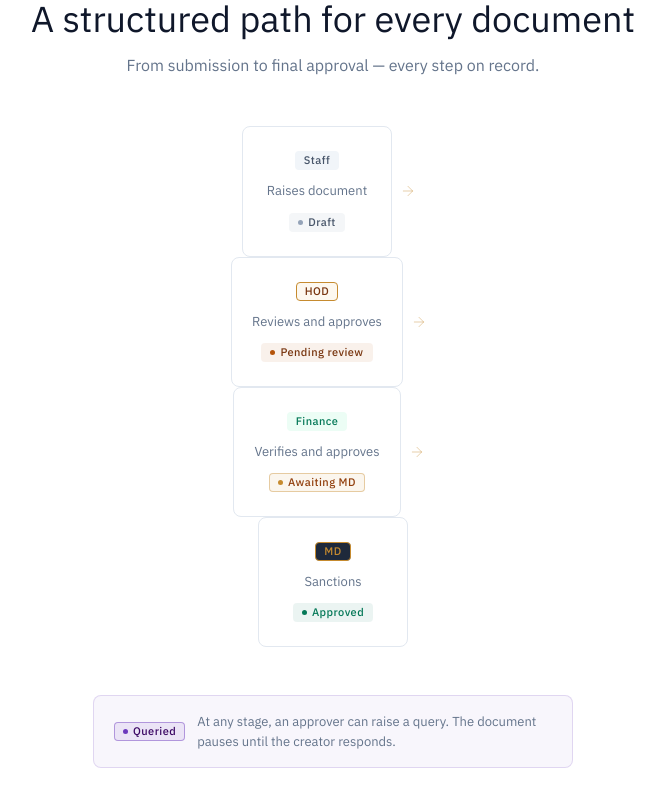
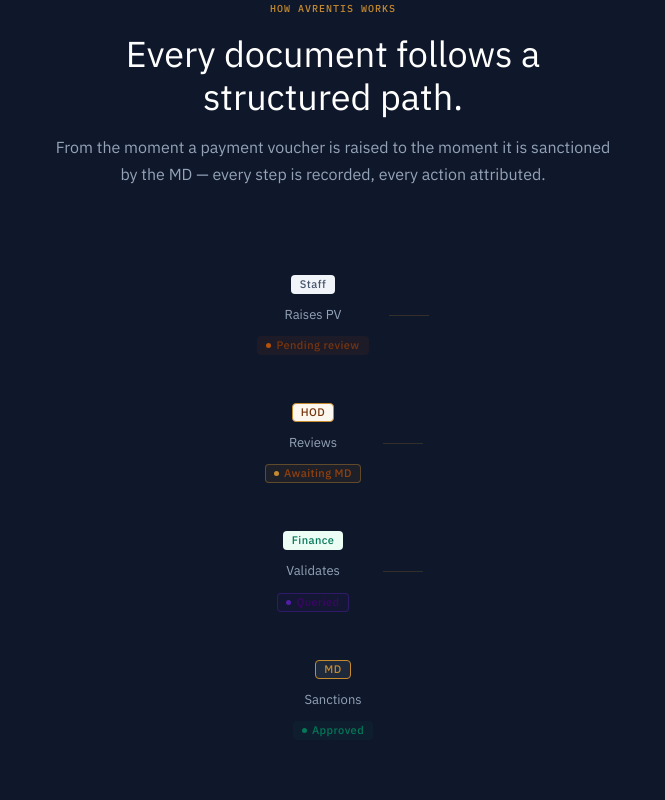
Before and after one commit to avrentishq/avrentis-site, a Next.js app: page / in a window 1280 px wide. Shown: the part 2840-3640 px from the top of the page, without its empty margins (307-972 px from the left). Built offline with nearby package versions, Linux system fonts and the light colour scheme.

Commit message:
V2: Rebuild approval chain on dark bg with feature callouts

```diff
--- a/src/components/sections/approval-chain.tsx
+++ b/src/components/sections/approval-chain.tsx
@@ -1,71 +1,94 @@
 "use client";
 
 import { motion } from "framer-motion";
-import { ArrowRight } from "lucide-react";
 import { StatusBadge, RoleBadge } from "@/components/ui/badge";
 import { fadeUp, stagger } from "@/lib/animations";
 
 const CHAIN_STEPS: {
   role: "staff" | "hod" | "finance" | "md";
   action: string;
-  status: "draft" | "submitted" | "under_review" | "approved";
+  status: "submitted" | "under_review" | "queried" | "approved";
 }[] = [
-  { role: "staff", action: "Raises document", status: "draft" },
-  { role: "hod", action: "Reviews and approves", status: "submitted" },
-  { role: "finance", action: "Verifies and approves", status: "under_review" },
+  { role: "staff", action: "Raises PV", status: "submitted" },
+  { role: "hod", action: "Reviews", status: "under_review" },
+  { role: "finance", action: "Validates", status: "queried" },
   { role: "md", action: "Sanctions", status: "approved" },
+];
+
+const CALLOUTS = [
+  "Immutable audit record",
+  "Role-based authority",
+  "Real-time status tracking",
 ];
 
 export function ApprovalChain() {
   return (
-    <section style={{ backgroundColor: "#ffffff", padding: "96px 24px" }}>
+    <section style={{ backgroundColor: "#0f172a", padding: "100px 24px" }}>
       <div
         style={{
           maxWidth: "1200px",
           margin: "0 auto",
           display: "flex",
           flexDirection: "column",
-          gap: "48px",
+          gap: "64px",
           alignItems: "center",
         }}
       >
-        <div style={{ textAlign: "center", maxWidth: "640px" }}>
+        {/* Header */}
+        <div style={{ textAlign: "center", maxWidth: "560px" }}>
+          <motion.span
+            {...fadeUp}
+            style={{
+              fontFamily: "'IBM Plex Mono', monospace",
+              fontWeight: 500,
+              fontSize: "10px",
+              letterSpacing: "0.1em",
+              textTransform: "uppercase" as const,
+              color: "#C68B2F",
+              display: "block",
+              marginBottom: "16px",
+            }}
+          >
+            HOW AVRENTIS WORKS
+          </motion.span>
           <motion.h2
-            {...fadeUp}
+            {...stagger(1)}
             style={{
               fontFamily: "'IBM Plex Sans', system-ui, sans-serif",
               fontWeight: 400,
               fontSize: "36px",
-              color: "#0f172a",
+              color: "#ffffff",
               lineHeight: 1.2,
-              margin: "0 0 12px",
+              margin: "0 0 16px",
             }}
           >
-            A structured path for every document
+            Every document follows a structured path.
           </motion.h2>
           <motion.p
-            {...stagger(1)}
+            {...stagger(2)}
             style={{
               fontFamily: "'IBM Plex Sans', system-ui, sans-serif",
               fontWeight: 400,
               fontSize: "16px",
-              color: "#64748b",
+              color: "#94a3b8",
               lineHeight: 1.65,
               margin: 0,
             }}
           >
-            From submission to final approval — every step on record.
+            From the moment a payment voucher is raised to the moment it is
+            sanctioned by the MD — every step is recorded, every action
+            attributed.
           </motion.p>
         </div>
 
+        {/* Chain diagram */}
         <motion.div
-          {...stagger(2)}
+          {...stagger(3)}
           style={{
             display: "flex",
             flexDirection: "column",
-            gap: "0",
             width: "100%",
-            maxWidth: "800px",
+            maxWidth: "900px",
           }}
           className="lg:flex-row lg:items-center lg:justify-between"
         >
@@ -75,10 +98,10 @@
               style={{
                 display: "flex",
                 alignItems: "center",
-                gap: "0",
               }}
               className="flex-col lg:flex-row"
             >
+              {/* Step node */}
               <div
                 style={{
                   display: "flex",
@@ -86,10 +109,7 @@
                   alignItems: "center",
                   gap: "12px",
                   padding: "24px 20px",
-                  backgroundColor: "#ffffff",
-                  border: "0.5px solid #e2e8f0",
-                  borderRadius: "8px",
-                  minWidth: "150px",
+                  minWidth: "140px",
                   textAlign: "center",
                 }}
               >
@@ -99,7 +119,7 @@
                     fontFamily: "'IBM Plex Sans', system-ui, sans-serif",
                     fontWeight: 400,
                     fontSize: "13px",
-                    color: "#64748b",
+                    color: "#94a3b8",
                     lineHeight: 1.4,
                   }}
                 >
@@ -108,53 +128,70 @@
                 <StatusBadge status={step.status} />
               </div>
 
+              {/* Connecting line */}
               {i < CHAIN_STEPS.length - 1 && (
                 <div
+                  className="hidden lg:block"
                   style={{
-                    display: "flex",
-                    alignItems: "center",
-                    justifyContent: "center",
-                    padding: "8px",
+                    width: "40px",
+                    height: "0.5px",
+                    backgroundColor: "rgba(198,139,47,0.2)",
+                    flexShrink: 0,
                   }}
-                  className="rotate-90 lg:rotate-0"
-                >
-                  <ArrowRight
-                    size={16}
-                    color="rgba(198,139,47,0.4)"
-                    strokeWidth={1.5}
                 />
-                </div>
+              )}
+              {i < CHAIN_STEPS.length - 1 && (
+                <div
+                  className="lg:hidden"
+                  style={{
+                    width: "0.5px",
+                    height: "24px",
+                    backgroundColor: "rgba(198,139,47,0.2)",
+                    margin: "0 auto",
+                  }}
+                />
               )}
             </div>
           ))}
         </motion.div>
 
+        {/* Feature callouts */}
         <motion.div
-          {...stagger(3)}
+          {...stagger(4)}
           style={{
             display: "flex",
             alignItems: "center",
-            gap: "12px",
-            padding: "16px 20px",
-            backgroundColor: "rgba(91,33,182,0.04)",
-            border: "0.5px solid rgba(91,33,182,0.15)",
-            borderRadius: "8px",
-            maxWidth: "480px",
+            justifyContent: "center",
+            flexWrap: "wrap",
+            gap: "0",
           }}
         >
-          <StatusBadge status="queried" />
+          {CALLOUTS.map((callout, i) => (
+            <span key={callout} style={{ display: "flex", alignItems: "center" }}>
               <span
                 style={{
-              fontFamily: "'IBM Plex Sans', system-ui, sans-serif",
-              fontWeight: 400,
-              fontSize: "13px",
-              color: "#64748b",
-              lineHeight: 1.5,
+                  fontFamily: "'IBM Plex Mono', monospace",
+                  fontWeight: 500,
+                  fontSize: "11px",
+                  color: "#C68B2F",
+                  letterSpacing: "0.06em",
                 }}
               >
-            At any stage, an approver can raise a query. The document pauses
-            until the creator responds.
+                {callout}
               </span>
+              {i < CALLOUTS.length - 1 && (
+                <span
+                  style={{
+                    margin: "0 16px",
+                    color: "rgba(198,139,47,0.2)",
+                    fontSize: "11px",
+                  }}
+                >
+                  |
+                </span>
+              )}
+            </span>
+          ))}
         </motion.div>
       </div>
     </section>
```
Lines whose indentation alone changed are shown as unchanged.
